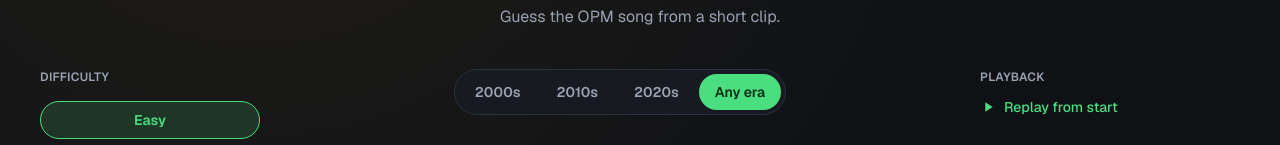
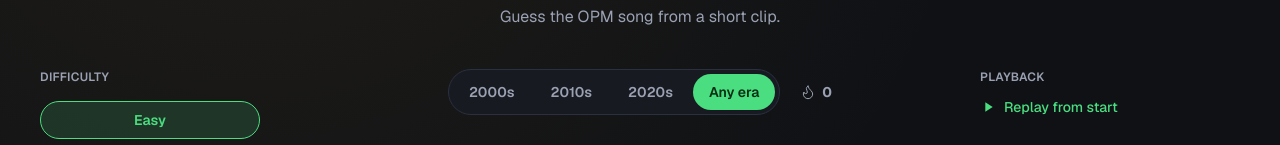
Before and after one commit to PyroJayxX/OPMSpot, a Next.js app: page / in a window 1280 px wide. Shown: the part 179-324 px from the top of the page. Built offline with nearby package versions, Linux system fonts and the light colour scheme; no server answers.

Commit message:
minor ui changes and streak counter

```diff
--- a/package.json
+++ b/package.json
@@ -9,6 +9,7 @@
     "lint": "eslint"
   },
   "dependencies": {
+    "lucide-react": "^1.38.0",
     "next": "16.3.4",
     "react": "19.2.8",
     "react-dom": "19.2.8"
--- a/src/app/page.tsx
+++ b/src/app/page.tsx
@@ -11,6 +11,7 @@ import { PlayButton } from "@/components/PlayButton";
 import { GuessBar } from "@/components/GuessBar";
 import { RoundResult } from "@/components/RoundResult";
 import { StageSidebar } from "@/components/StageSidebar";
+import { StreakCounter } from "@/components/StreakCounter";
 import { VolumeControl } from "@/components/VolumeControl";
 import { REVEAL_STAGES } from "@/lib/game/reveal";
 import { TIER_COLORS } from "@/lib/game/tierColors";
@@ -110,7 +111,7 @@ export default function Home() {
   };
 
   return (
-    <main className="max-w-7xl mx-auto w-full px-4 sm:px-6 lg:px-10 pt-12 sm:pt-20 lg:pt-32 pb-8 sm:pb-14 flex flex-col gap-6 sm:gap-10 flex-1 min-h-0 overflow-y-auto">
+    <main className="max-w-7xl mx-auto w-full px-4 sm:px-6 lg:px-10 pt-12 sm:pt-20 xl:pt-32 pb-8 sm:pb-14 flex flex-col gap-6 sm:gap-10 flex-1 min-h-0 overflow-y-auto">
       <div className="text-center">
         <h1 className="text-4xl sm:text-5xl font-bold tracking-tight">
           <span className="text-accent">OPM</span>Spot
@@ -136,7 +137,13 @@ export default function Home() {
         </aside>
 
         <section className="flex flex-col gap-8 max-w-md mx-auto w-full">
-          <DecadeTabs decade={decade} onChange={setDecade} disabled={loading} />
+          <div className="grid grid-cols-[1fr_auto_1fr] items-center gap-2">
+            <div />
+            <DecadeTabs decade={decade} onChange={setDecade} disabled={loading} />
+            <div className="flex justify-end">
+              <StreakCounter streak={state.streak} />
+            </div>
+          </div>
 
           <div className="flex justify-center">
             <DifficultyPills current={currentDifficulty} orientation="row" />
--- a/src/components/GuessBar.tsx
+++ b/src/components/GuessBar.tsx
@@ -79,7 +79,7 @@ export function GuessBar({
       </form>
 
       {suggestions.length > 0 && !disabled && (
-        <ul className="absolute z-10 mt-1 w-full bg-surface-raised border border-border rounded-lg shadow-lg text-base overflow-hidden">
+        <ul className="absolute z-10 mt-1 w-full max-h-56 overflow-y-auto bg-surface-raised border border-border rounded-lg shadow-lg text-base">
           {suggestions.map((track) => (
             <li key={track.id}>
               <button
--- /dev/null
+++ b/src/components/StreakCounter.tsx
@@ -0,0 +1,36 @@
+"use client";
+
+import { Flame } from "lucide-react";
+
+const GLOW_CAP = 5;
+
+interface StreakCounterProps {
+  streak: number;
+}
+
+export function StreakCounter({ streak }: StreakCounterProps) {
+  const isActive = streak > 0;
+  const intensity = Math.min(streak, GLOW_CAP) / GLOW_CAP;
+
+  return (
+    <div
+      className="flex items-center gap-1.5 px-3 py-1.5 rounded-full text-sm font-bold transition-all"
+      style={
+        isActive
+          ? {
+              color: "var(--accent)",
+              backgroundColor: `color-mix(in srgb, var(--accent) ${10 + intensity * 15}%, transparent)`,
+              boxShadow: `0 0 ${4 + intensity * 16}px ${intensity * 2}px color-mix(in srgb, var(--accent) ${40 + intensity * 40}%, transparent)`,
+            }
+          : { color: "var(--muted)" }
+      }
+    >
+      <Flame
+        className="w-4 h-4"
+        fill={isActive ? "currentColor" : "none"}
+        strokeWidth={isActive ? 2 : 1.5}
+      />
+      <span>{streak}</span>
+    </div>
+  );
+}
--- a/src/hooks/useGame.ts
+++ b/src/hooks/useGame.ts
@@ -22,6 +22,7 @@ const initialState: GameState = {
   stageIndex: 0,
   status: "playing",
   lastGuessWasWrong: false,
+  streak: 0,
 };
 
 function pickTrack(
@@ -71,6 +72,7 @@ function reducer(state: GameState, action: Action): GameState {
         pool: action.pool,
         usedTrackIds: [],
         roundNumber: 1,
+        streak: 0,
       });
 
     case "START_ROUND":
@@ -87,7 +89,12 @@ function reducer(state: GameState, action: Action): GameState {
 
       const isCorrect = matchGuess(action.guess, state.currentTrack.name);
       if (isCorrect) {
-        return { ...state, status: "correct", lastGuessWasWrong: false };
+        return {
+          ...state,
+          status: "correct",
+          lastGuessWasWrong: false,
+          streak: state.streak + 1,
+        };
       }
 
       if (isLastPlayableStage(state.stageIndex)) {
@@ -96,6 +103,7 @@ function reducer(state: GameState, action: Action): GameState {
           status: "incorrect",
           stageIndex: REVEAL_STAGES.length - 1,
           lastGuessWasWrong: true,
+          streak: 0,
         };
       }
 
@@ -110,6 +118,7 @@ function reducer(state: GameState, action: Action): GameState {
         status: "revealed",
         stageIndex: REVEAL_STAGES.length - 1,
         lastGuessWasWrong: false,
+        streak: 0,
       };
     }
 
--- a/src/lib/game/types.ts
+++ b/src/lib/game/types.ts
@@ -22,4 +22,5 @@ export interface GameState {
   stageIndex: number;
   status: GameStatus;
   lastGuessWasWrong: boolean;
+  streak: number;
 }
```
Also changed, not shown: 1 other file (tests, documents, lock files or other folders).
